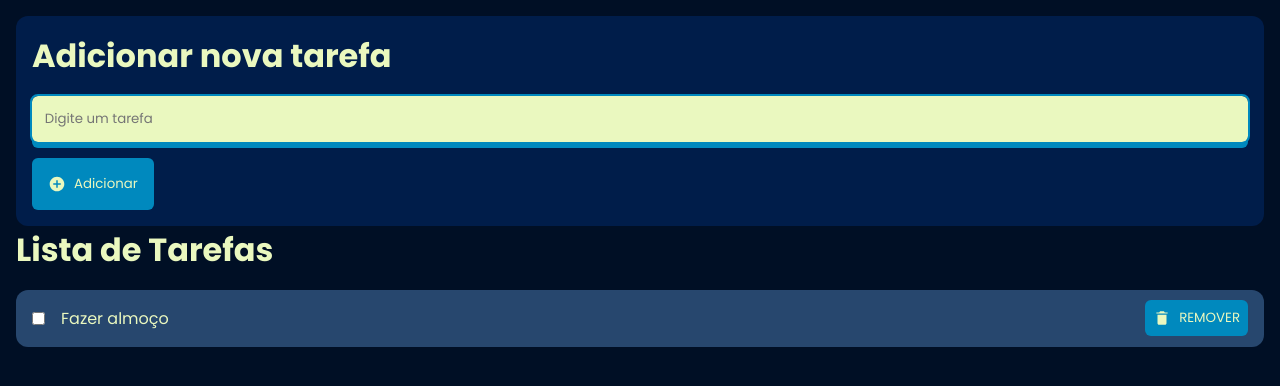
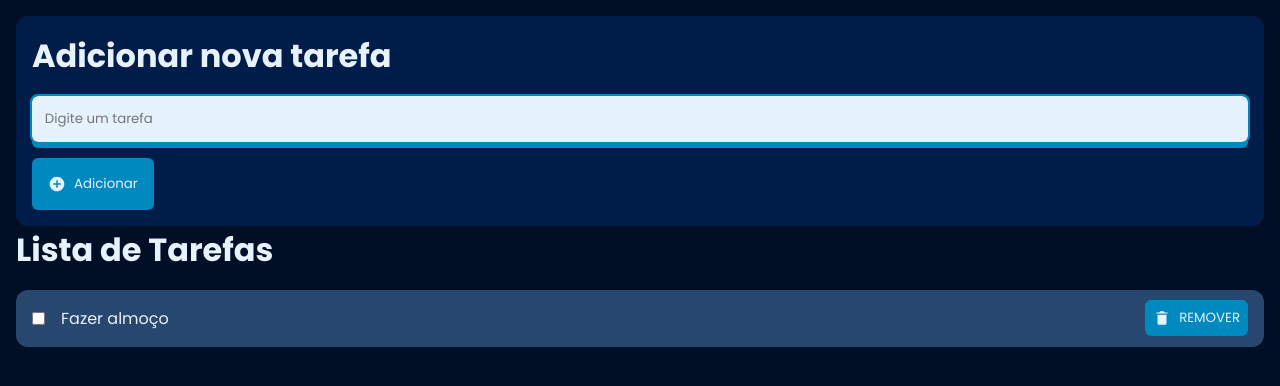
Before and after one commit to Mottaqbota/todo-tasks, a plain HTML site: page index.html in a window 1280 px wide. Drawn offline with nearby package versions, Linux system fonts and the light colour scheme.

Commit message:
Update style.css

```diff
--- a/style.css
+++ b/style.css
@@ -16,7 +16,7 @@
   --light-blue: #0089be;
   --yellow: #ECA400;
 
-  --white: #EAF8BF;
+  --white: #e7f2ff;
 }
 
 ion-icon {
```
